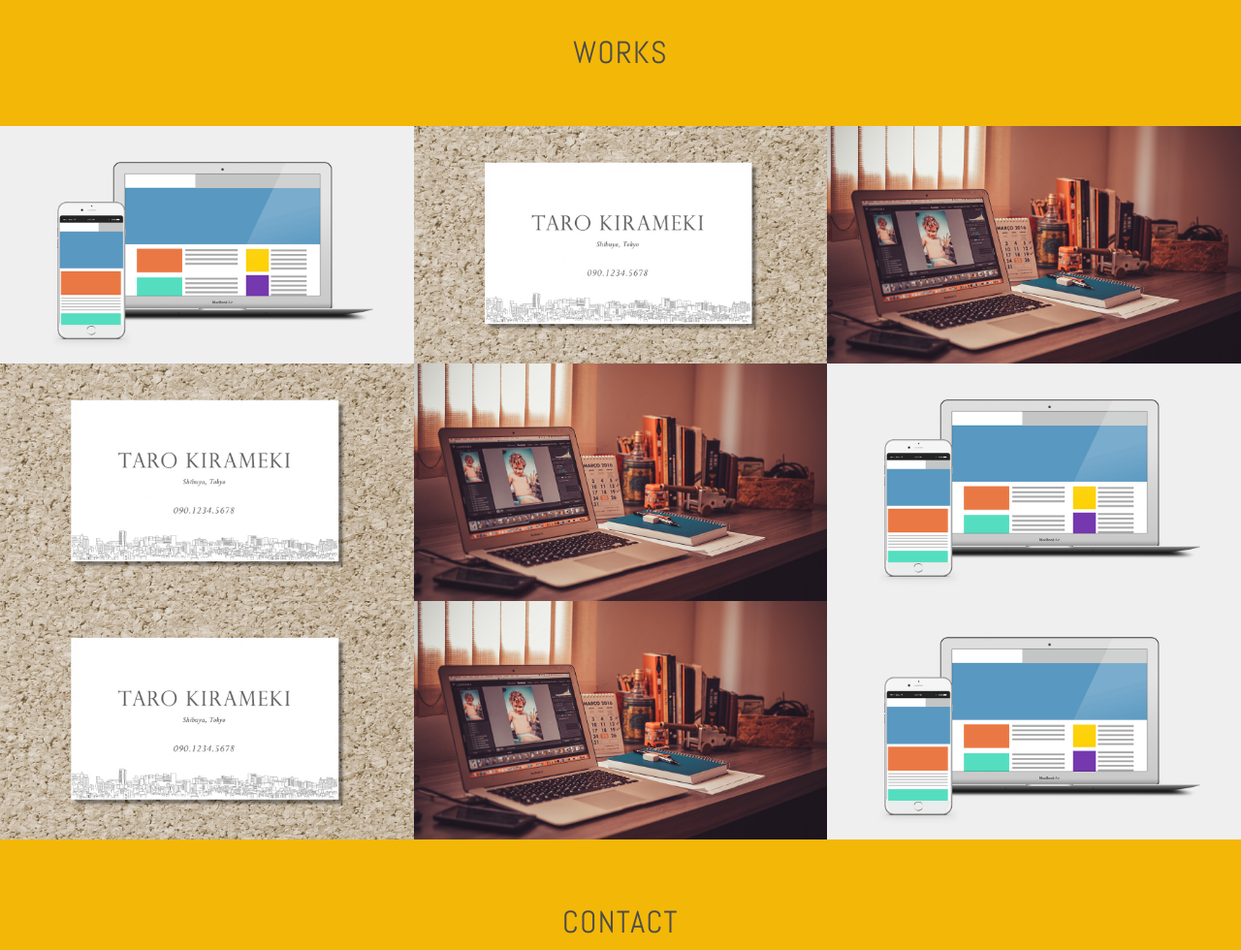
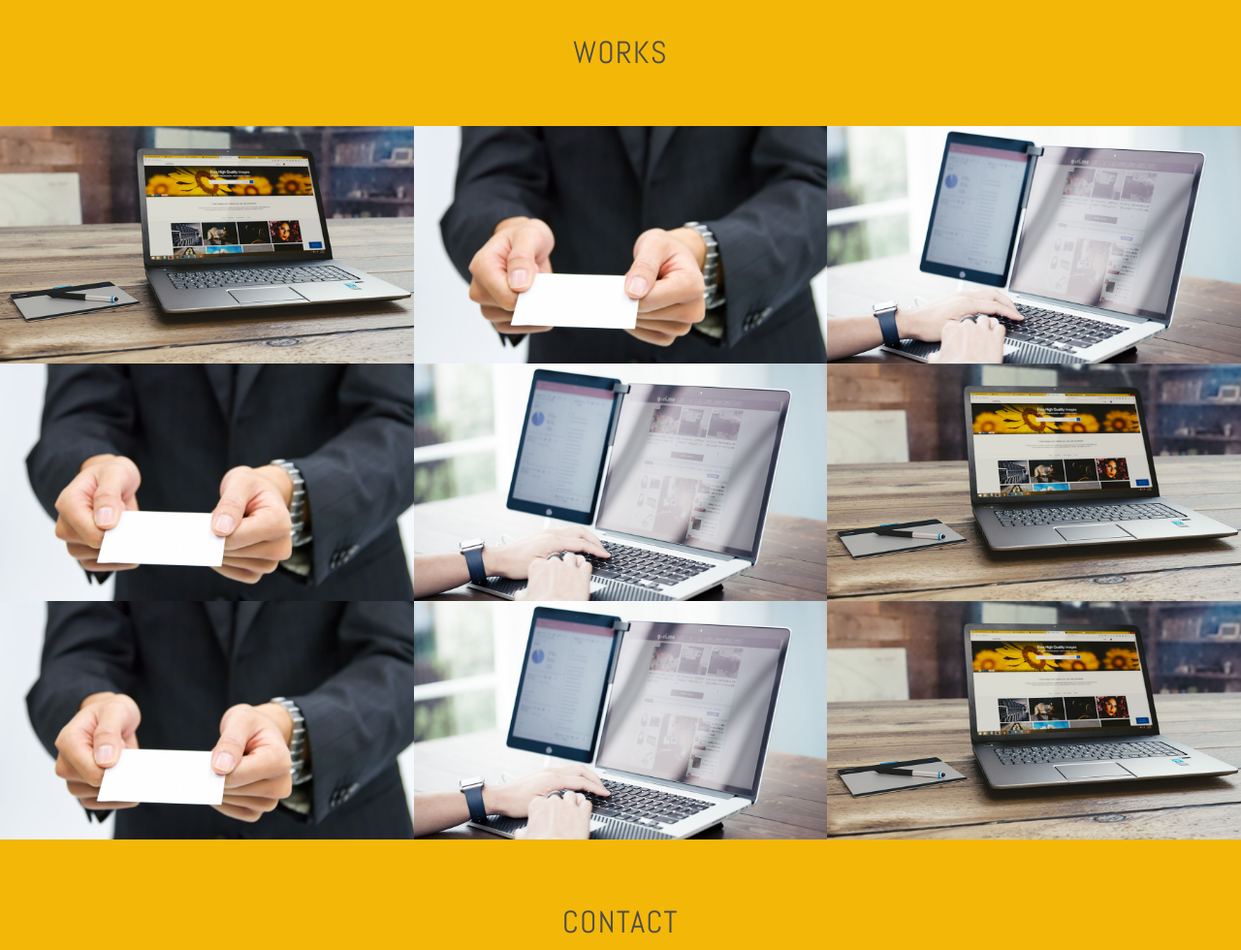
Before and after one commit to tsuyosh1/tsuyosh1.github.io, a plain HTML site: page index.html in a window 1280 px wide. Shown: the part 1040-2020 px from the top of the page at 97% size. Drawn offline with nearby package versions, Linux system fonts and the light colour scheme.

Commit message:
change img for lesson6 task

```diff
--- a/index.html
+++ b/index.html
@@ -17,7 +17,7 @@
         <a href="#contact" class="button-contact"><i aria-label="お問い合わせ" class="fa fa-envelope-o"></i></a>
         <div class="profile">
             <h1 class="site-title abel uppercase text-center">Web Designer <span>Tsuyoshi Odachi</span></h1>
-            <img src="./images/img_profile.jpg" alt="プロフィール写真" width="140" height="140" class="block-center profile-icon">
+            <img src="./images/img_profile_sepia.jpg" alt="プロフィール写真" width="140" height="140" class="block-center profile-icon">
             <p>山口県在住のWebデザイナー、大立 剛です。オンラインスクールでWeb制作について学び、岡山で独立します。これからさらにWeb制作の技術や知識を身につけて、Webサイト運用や問題解決のアドバイスもできるデザイナーになりたいと思っています。</p>
             <!-- プロフィールの内容が入るところです -->
         </div>
@@ -48,7 +48,7 @@
             <h2 class="text-center">Works</h2>
             <div class="works-box">
                 <a href="#">
-                      <img src="./images/img_work_site.png" alt="株式会社きらめき コーポレートサイト様 Webサイトデザイン">
+                      <img src="./images/img_work_site.jpg" alt="株式会社きらめき コーポレートサイト様 Webサイトデザイン">
                       <div class="works-box-inner">
                          <div class="text-center">
                             <h3>株式会社きらめき コーポレートサイト</h3>
@@ -60,7 +60,7 @@
             </div>
             <div class="works-box">
                 <a href="#">
-                        <img src="./images/img_work_card.jpg" alt="きらめき太郎様 名刺デザイン">
+                        <img src="./images/img_work_card_new.jpg" alt="きらめき太郎様 名刺デザイン">
                         <div class="works-box-inner">
                             <div class="text-center">
                                <h3>きらめき太郎様 名刺</h3>
@@ -72,7 +72,7 @@
             </div>
             <div class="works-box">
                 <a href="#">
-                    <img src="./images/img_work_blog.jpg" alt="WordPressオリジナルテーマ">
+                    <img src="./images/img_work_blog_new.jpg" alt="WordPressオリジナルテーマ">
                          <div class="works-box-inner">
                          <div class="text-center">
                               <h3>ブログデザイン</h3>
@@ -84,7 +84,7 @@
             </div>
             <div class="works-box">
                 <a href="#">
-                    <img src="./images/img_work_card.jpg" alt="きらめき太郎様 名刺デザイン">
+                    <img src="./images/img_work_card_new.jpg" alt="きらめき太郎様 名刺デザイン">
                          <div class="works-box-inner">
                          <div class="text-center">
                               <h3>きらめき太郎様 名刺</h3>
@@ -96,7 +96,7 @@
             </div>
             <div class="works-box">
                 <a href="#">
-                    <img src="./images/img_work_blog.jpg" alt="WordPressオリジナルテーマ">
+                    <img src="./images/img_work_blog_new.jpg" alt="WordPressオリジナルテーマ">
                         <div class="works-box-inner">
                         <div class="text-center">
                              <h3>ブログデザイン</h3>
@@ -108,7 +108,7 @@
             </div>
             <div class="works-box">
                 <a href="#">
-                    <img src="./images/img_work_site.png" alt="株式会社きらめき コーポレートサイト様 Webサイトデザイン">
+                    <img src="./images/img_work_site.jpg" alt="株式会社きらめき コーポレートサイト様 Webサイトデザイン">
                          <div class="works-box-inner">
                          <div class="text-center">
                         <h3>株式会社きらめき コーポレートサイト</h3>
@@ -120,7 +120,7 @@
             </div>
             <div class="works-box">
                 <a href="#">
-                    <img src="./images/img_work_card.jpg" alt="きらめき太郎様 名刺デザイン">
+                    <img src="./images/img_work_card_new.jpg" alt="きらめき太郎様 名刺デザイン">
                          <div class="works-box-inner">
                          <div class="text-center">
                               <h3>きらめき太郎様 名刺</h3>
@@ -132,7 +132,7 @@
             </div>
             <div class="works-box">
                 <a href="#">
-                    <img src="./images/img_work_blog.jpg" alt="WordPressオリジナルテーマ">
+                    <img src="./images/img_work_blog_new.jpg" alt="WordPressオリジナルテーマ">
                         <div class="works-box-inner">
                         <div class="text-center">
                              <h3>ブログデザイン</h3>
@@ -144,7 +144,7 @@
             </div>
             <div class="works-box">
                 <a href="#">
-                    <img src="./images/img_work_site.png" alt="株式会社きらめき コーポレートサイト様 Webサイトデザイン">
+                    <img src="./images/img_work_site.jpg" alt="株式会社きらめき コーポレートサイト様 Webサイトデザイン">
                          <div class="works-box-inner">
                          <div class="text-center">
                         <h3>株式会社きらめき コーポレートサイト</h3>
```
Also changed, not shown: images/img_profile_sepia.jpg (added), images/img_work_blog_new.jpg (added), images/img_work_card_new.jpg (added), images/img_work_site.jpg (added).
